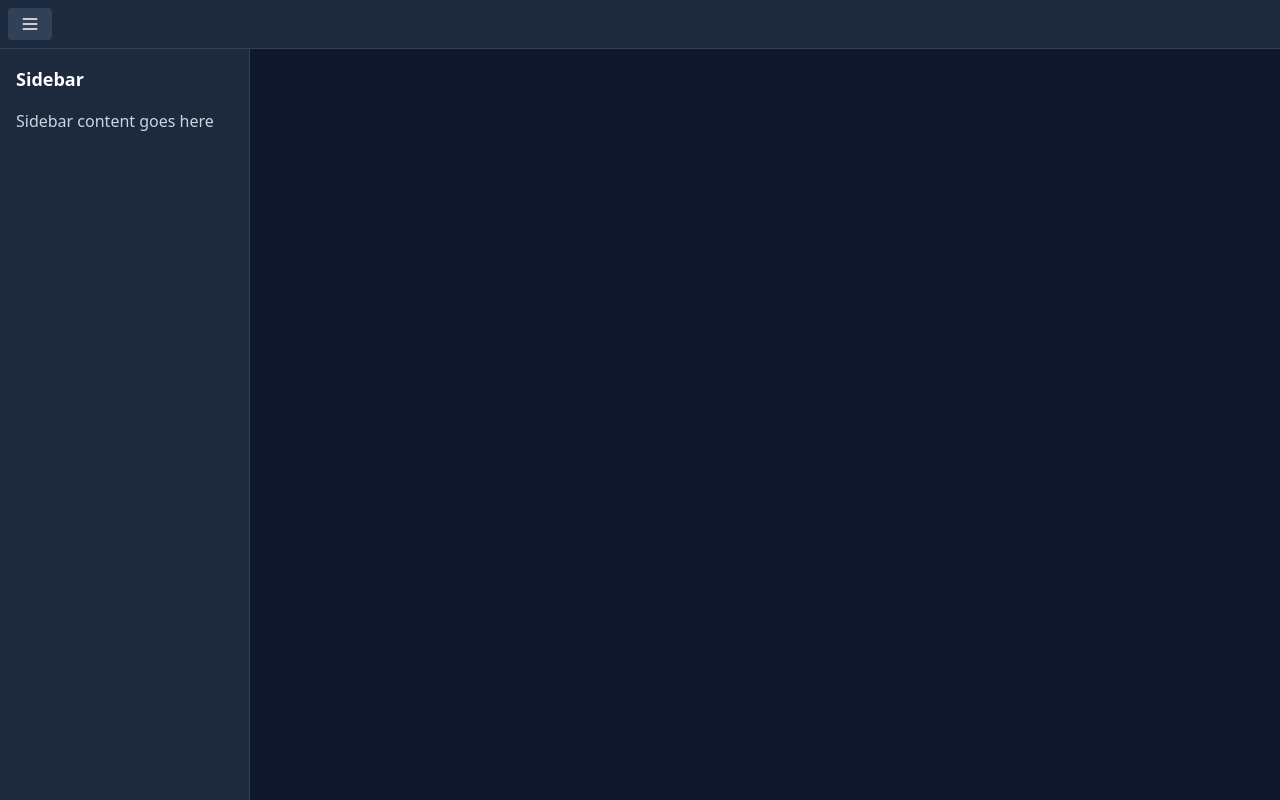
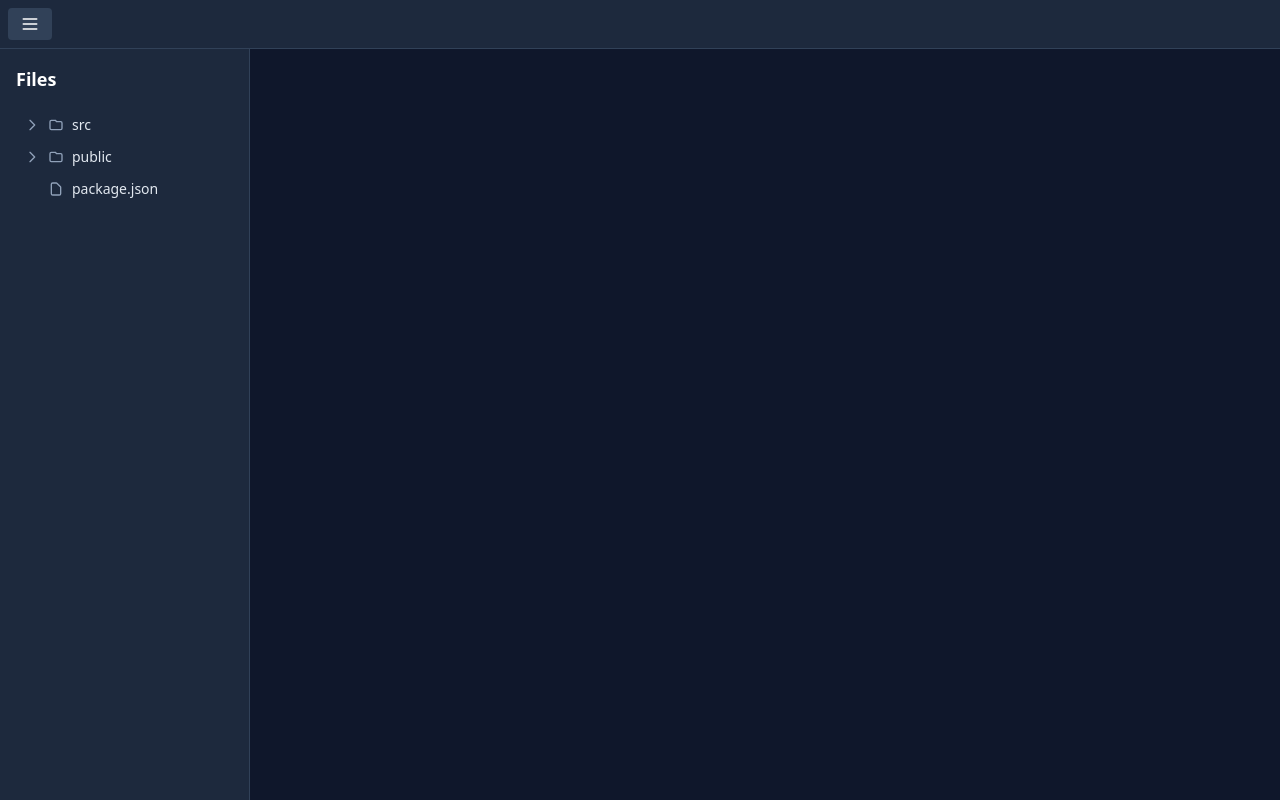
Before and after one commit to AhmedKhan-GH/astrolabe, a React (Vite) app: page / in a window 1280 px wide. Built offline with nearby package versions, Linux system fonts and the light colour scheme.

Commit message:
good filetree

```diff
--- a/src/components/Layout/Sidebar.tsx
+++ b/src/components/Layout/Sidebar.tsx
@@ -4,9 +4,123 @@ interface SidebarProps {
   isOpen: boolean
 }
 
+interface TreeNode {
+  id: string
+  name: string
+  type: 'file' | 'folder'
+  children?: TreeNode[]
+}
+
+interface TreeNodeComponentProps {
+  node: TreeNode
+  level: number
+}
+
+function TreeNodeComponent({ node, level }: TreeNodeComponentProps) {
+  const [isExpanded, setIsExpanded] = useState(false)
+  const isFolder = node.type === 'folder'
+  const hasChildren = node.children && node.children.length > 0
+
+  return (
+    <div className="relative">
+      <div
+        className="flex items-center py-1.5 hover:bg-slate-700/50 cursor-pointer text-sm relative"
+        style={{ paddingLeft: `${level * 20 + 8}px` }}
+        onClick={() => isFolder && setIsExpanded(!isExpanded)}
+      >
+        {/* Vertical lines for parent levels */}
+        {Array.from({ length: level }).map((_, i) => (
+          <div
+            key={i}
+            className="absolute top-0 bottom-0 w-px bg-slate-600"
+            style={{ left: `${i * 20 + 8 + 8}px` }}
+          />
+        ))}
+
+        {/* Expand/collapse chevron */}
+        <div className="w-4 mr-2 flex-shrink-0 relative bg-slate-800 z-10">
+          {isFolder && hasChildren && (
+            <svg
+              className="w-4 h-4 text-slate-400"
+              fill="none"
+              stroke="currentColor"
+              strokeWidth="2"
+              viewBox="0 0 24 24"
+            >
+              {isExpanded ? (
+                <path strokeLinecap="round" strokeLinejoin="round" d="M19 9l-7 7-7-7" />
+              ) : (
+                <path strokeLinecap="round" strokeLinejoin="round" d="M9 5l7 7-7 7" />
+              )}
+            </svg>
+          )}
+        </div>
+
+        {/* File/folder icon */}
+        {isFolder ? (
+          <svg className="w-4 h-4 mr-2 text-slate-400 flex-shrink-0" fill="none" stroke="currentColor" strokeWidth="2" viewBox="0 0 24 24">
+            <path strokeLinecap="round" strokeLinejoin="round" d="M3 7v10a2 2 0 002 2h14a2 2 0 002-2V9a2 2 0 00-2-2h-6l-2-2H5a2 2 0 00-2 2z" />
+          </svg>
+        ) : (
+          <svg className="w-4 h-4 mr-2 text-slate-400 flex-shrink-0" fill="none" stroke="currentColor" strokeWidth="2" viewBox="0 0 24 24">
+            <path strokeLinecap="round" strokeLinejoin="round" d="M7 21h10a2 2 0 002-2V9.414a1 1 0 00-.293-.707l-5.414-5.414A1 1 0 0012.586 3H7a2 2 0 00-2 2v14a2 2 0 002 2z" />
+          </svg>
+        )}
+
+        <span className="text-slate-200 truncate">{node.name}</span>
+      </div>
+      {isFolder && isExpanded && hasChildren && (
+        <div>
+          {node.children!.map((child) => (
+            <TreeNodeComponent key={child.id} node={child} level={level + 1} />
+          ))}
+        </div>
+      )}
+    </div>
+  )
+}
+
 function Sidebar({ isOpen }: SidebarProps) {
   const [width, setWidth] = useState(250)
   const [isResizing, setIsResizing] = useState(false)
+
+  // Sample tree data - replace with your actual data
+  const treeData: TreeNode[] = [
+    {
+      id: '1',
+      name: 'src',
+      type: 'folder',
+      children: [
+        {
+          id: '2',
+          name: 'components',
+          type: 'folder',
+          children: [
+            { id: '3', name: 'Header.tsx', type: 'file' },
+            { id: '4', name: 'Footer.tsx', type: 'file' },
+          ],
+        },
+        {
+          id: '5',
+          name: 'utils',
+          type: 'folder',
+          children: [
+            { id: '6', name: 'helpers.ts', type: 'file' },
+          ],
+        },
+        { id: '7', name: 'App.tsx', type: 'file' },
+      ],
+    },
+    {
+      id: '8',
+      name: 'public',
+      type: 'folder',
+      children: [
+        { id: '9', name: 'index.html', type: 'file' },
+      ],
+    },
+    { id: '10', name: 'package.json', type: 'file' },
+  ]
 
   useEffect(() => {
     const handleMouseMove = (e: MouseEvent) => {
@@ -40,10 +154,11 @@ function Sidebar({ isOpen }: SidebarProps) {
       style={{ width: `${width}px` }}
     >
       <div className="flex-1 overflow-y-auto p-4">
-        <h2 className="text-white text-lg font-semibold mb-4">Sidebar</h2>
+        <h2 className="text-white text-lg font-semibold mb-4">Files</h2>
         <div className="text-slate-300">
-          {/* Add your sidebar content here */}
-          <p>Sidebar content goes here</p>
+          {treeData.map((node) => (
+            <TreeNodeComponent key={node.id} node={node} level={0} />
+          ))}
         </div>
       </div>
       <div
```
